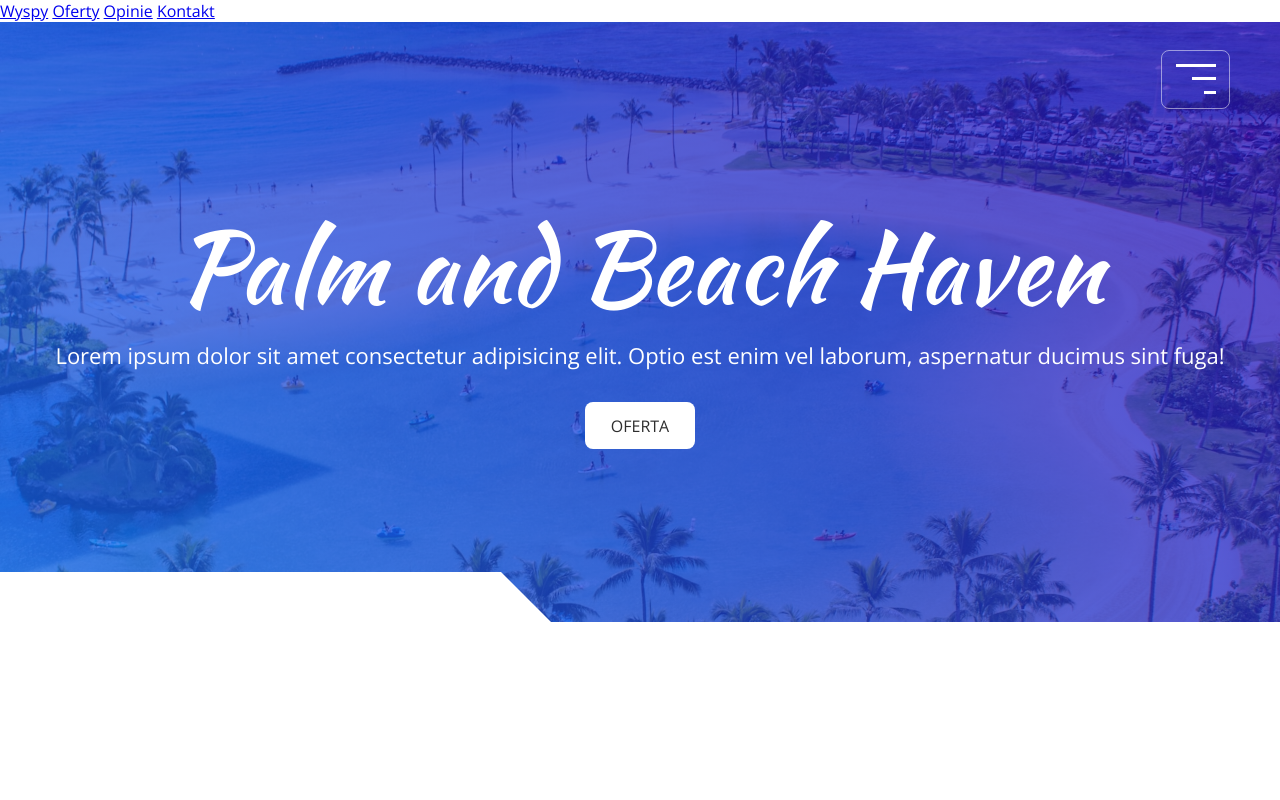
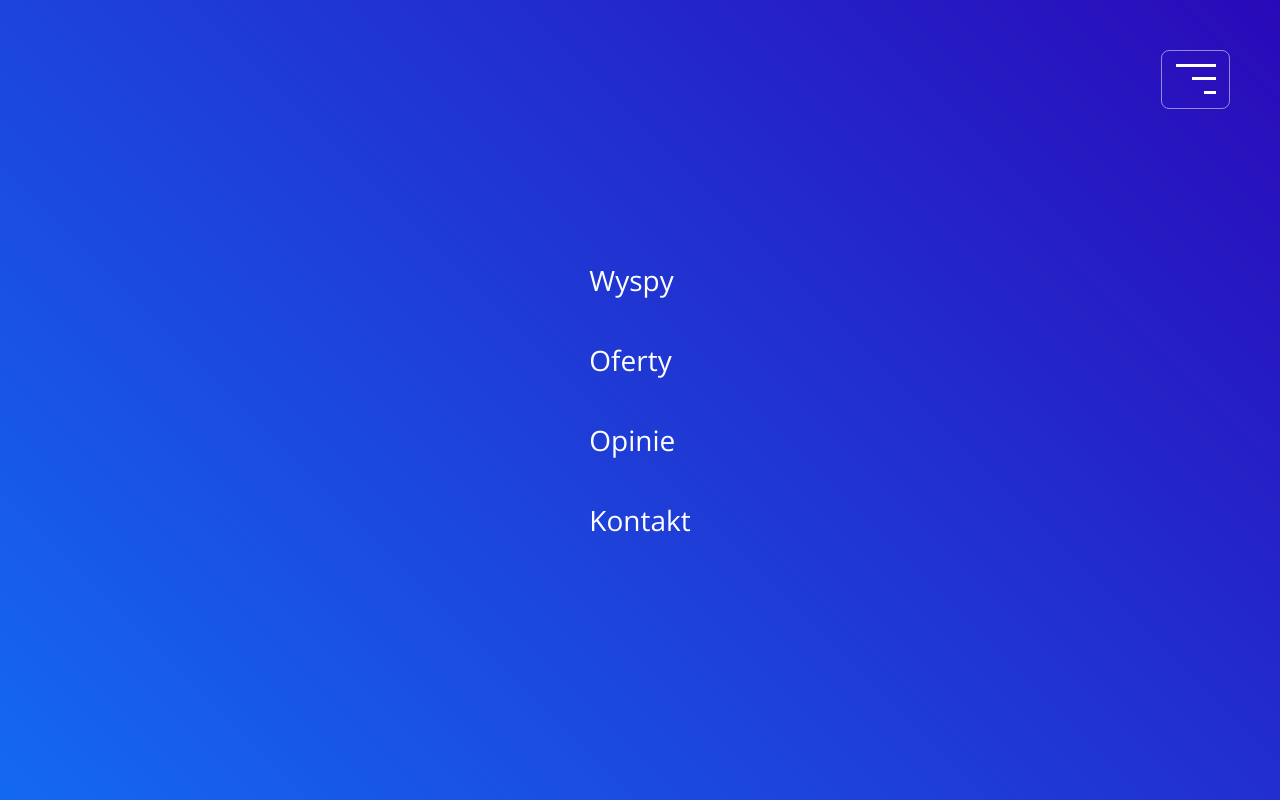
Before and after one commit to WojciechPieczonka/palm-and-beach-haven, a plain HTML site: page index.html in a window 1280 px wide. Both pictures are taken after a click on the button 1195 px from the left and 79 px from the top of the page. Drawn offline with nearby package versions, Linux system fonts and the light colour scheme.

Commit message:
navigation added

```diff
--- a/index.html
+++ b/index.html
@@ -18,17 +18,17 @@
 		<link rel="stylesheet" href="./css/main.css" />
 	</head>
 	<body>
+		<button class="burger-btn">
+			<div class="burger-btn__box">
+				<div class="burger-btn__bars"></div>
+			</div>
+		</button>
 		<nav class="nav">
-			<button class="burger-btn">
-				<div class="burger-btn__box">
-					<div class="burger-btn__bars"></div>
-				</div>
-			</button>
 			<div class="nav_items">
-				<a href="#islands" class="nav_item">Wyspy</a>
-				<a href="#offers" class="nav_item">Oferty</a>
-				<a href="#reviews" class="nav_item">Opinie</a>
-				<a href="#contact" class="nav_item">Kontakt</a>
+				<a href="#islands" class="nav__item">Wyspy</a>
+				<a href="#offers" class="nav__item">Oferty</a>
+				<a href="#reviews" class="nav__item">Opinie</a>
+				<a href="#contact" class="nav__item">Kontakt</a>
 			</div>
 		</nav>
 
--- a/js/main.js
+++ b/js/main.js
@@ -0,0 +1,26 @@
+const nav = document.querySelector('.nav');
+const navBtn = document.querySelector('.burger-btn');
+const allNavItems = document.querySelectorAll('.nav__item');
+
+const handleNav = () => {
+	nav.classList.toggle('nav--active');
+	allNavItems.forEach((item) => {
+		item.addEventListener('click', () => {
+			nav.classList.remove('nav--active');
+		});
+	});
+
+	handleNavItemsAnimation();
+};
+
+navBtn.addEventListener('click', handleNav);
+
+const handleNavItemsAnimation = () => {
+	let delayTime = 0;
+
+	allNavItems.forEach((item) => {
+		item.classList.toggle('nav-items-animation');
+		item.style.animationDelay = '.' + delayTime + 's';
+		delayTime++;
+	});
+};
--- a/sass/main.scss
+++ b/sass/main.scss
@@ -30,7 +30,7 @@ body {
     background: none;
     border: 1px solid transparent;
     cursor: pointer;
-    z-index: 10;
+    z-index: 101;
 
     &:focus {
         outline: none;
@@ -66,6 +66,50 @@ body {
             width: 30%;
             transition-delay: .1s;
         }
+    }
+}
+
+.nav {
+    position: fixed;
+    top: 0;
+    display: flex;
+    justify-content: center;
+    align-items:center;
+    height: 100vh;
+    width: 100%;
+    transform: translateX(100%);
+    transition: .5s cubic-bezier(0.65,0.05,0.36,1);
+    background-image: $blue-gradient-solid;
+    z-index: 100;
+
+    &--active {
+        transform: translateX(0);
+    }
+
+     &__item {
+        position: relative;
+        display: block;
+        margin: 0.5em 0;
+        padding: 0.5em 2em;
+        font-size:2.8rem;
+        text-decoration: none;
+        color: $pure-white;
+
+        &::before{
+           position: absolute;
+           top:0;
+           left: 0;
+           width: 3px;
+           height: 100%;
+           transform: scaleY(0);
+           background-color: $pure-white;
+           transition: transform .3s;
+           content: '';
+        }
+
+        &:hover::before{
+            transform: scaleY(1);
+         }
     }
 }
 
@@ -112,7 +156,23 @@ body {
         }
 }
 
+@keyframes navItemAnimation {
+    from {
+        transform: translateX(200%);
+    }
+
+    to {
+        transform:translateX(0);
+    }
+}
+
+.nav-items-animation{
+    animation: navItemAnimation 1s both;
+}
+
+
 // media
+
 @media (min-width:768px) {
     .white-block{
         height: 50px;
@@ -144,5 +204,4 @@ body {
            font-size: 10rem;
         }
     }
-
 }
```
Also changed, not shown: css/main.css, 1 other file.
